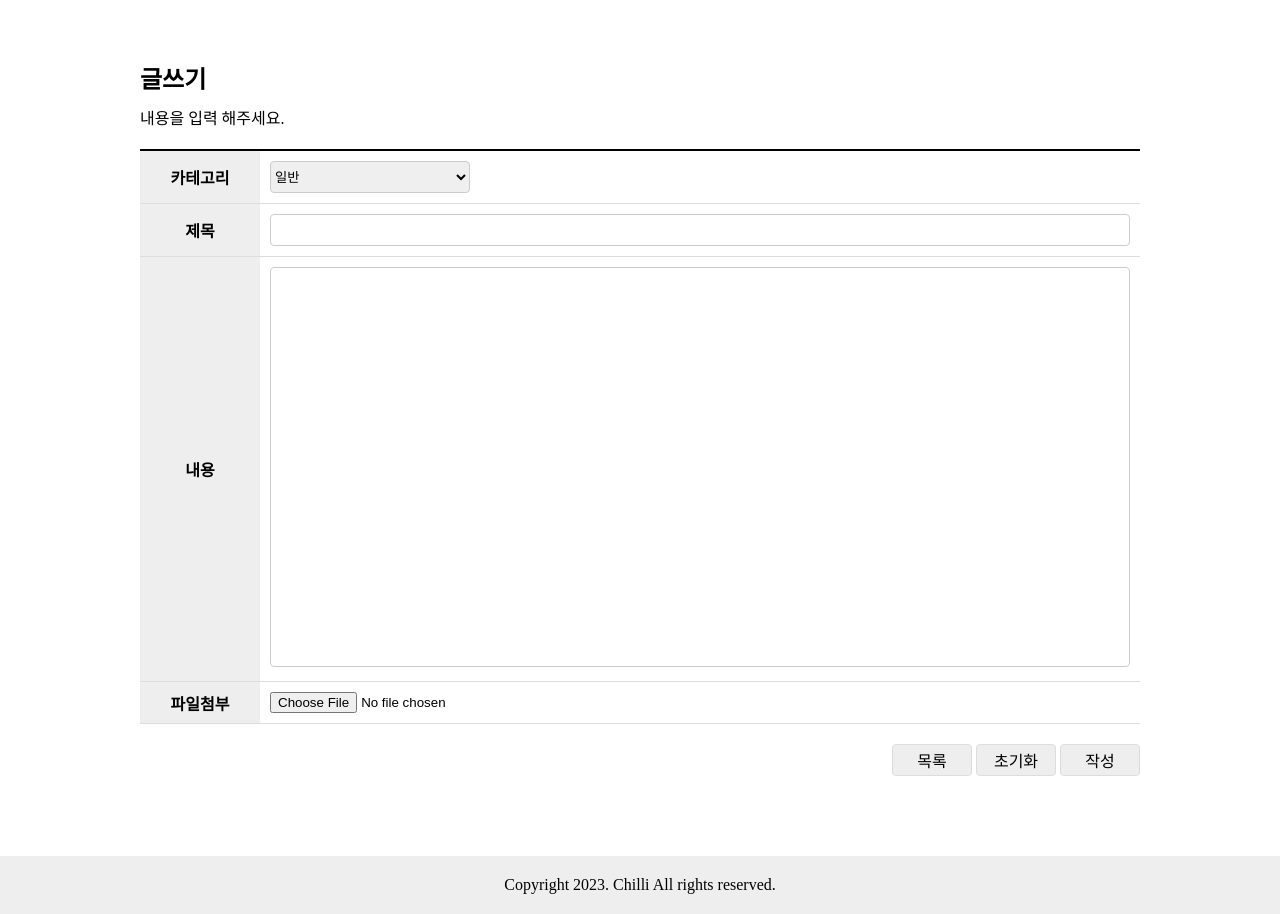
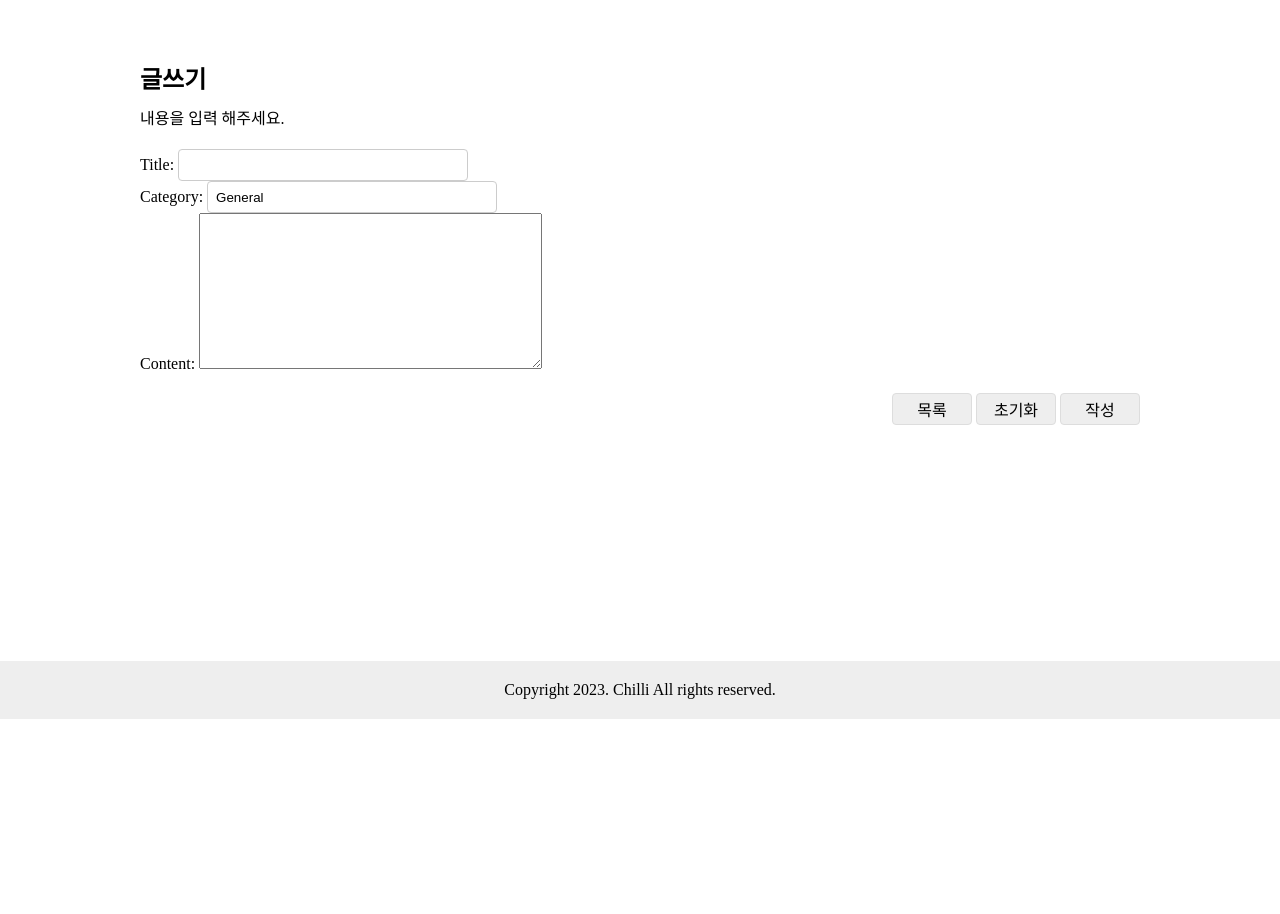
Before and after one commit to ZeyaKim/ygo_blog, a Django app: page /blog/write/ in a window 1280 px wide. Shown: the part 81-995 px from the top of the page. After the commit the page ends 800 px from the top, so only its background shows below. Run offline with Django 5.2, Linux system fonts and the light colour scheme.

Commit message:
Remove image and update form in blog_detail.html and blog_write.html

```diff
--- a/blog/templates/blog/blog_detail.html
+++ b/blog/templates/blog/blog_detail.html
@@ -36,7 +36,6 @@
         </div>
       </div>
       <div class="view-content">
-        <img src="{% static './img/est.jpg' %}" alt="EST">
         {{ object.content }}
       </div>
     </div>
--- a/blog/templates/blog/blog_write.html
+++ b/blog/templates/blog/blog_write.html
@@ -30,43 +30,11 @@
     <h2 class="main-title">글쓰기</h2>
     <p class="main-desc">내용을 입력 해주세요.</p>
 
-    <form>
+    <form method="post">
       {% csrf_token %}
-      <table class="table write">
-        <colgroup>
-          <col style="width: 120px">
-          <col>
-        </colgroup>
-        <tbody>
-          <tr>
-            <th><label for="category">카테고리</label></th>
-            <td>
-              <select id="category">
-                <option value="1">일반</option>
-                <option value="2">공지사항</option>
-              </select>
-            </td>
-          </tr>
-          <tr>
-            <th><label for="board-title">제목</label></th>
-            <td><input type="text" id="board-title" name="boardTitle"></td>
-          </tr>
-          <tr>
-            <th><label for="board-content">내용</label></th>
-            <td>
-              <textarea id="board-content"></textarea>
-            </td>
-          </tr>
-          <tr>
-            <th><label for="board-file">파일첨부</label></th>
-            <td>
-              <input type="file" id="board-file">
-            </td>
-          </tr>
-        </tbody>
-      </table>
+      {{ form.as_p }}
       <div class="btn-group">
-        <a href="./index.html" class="btn">목록</a>
+        <a href="./blog_list.html" class="btn">목록</a>
         <button type="reset" class="btn">초기화</button>
         <button type="submit" class="btn">작성</button>
       </div>
```
